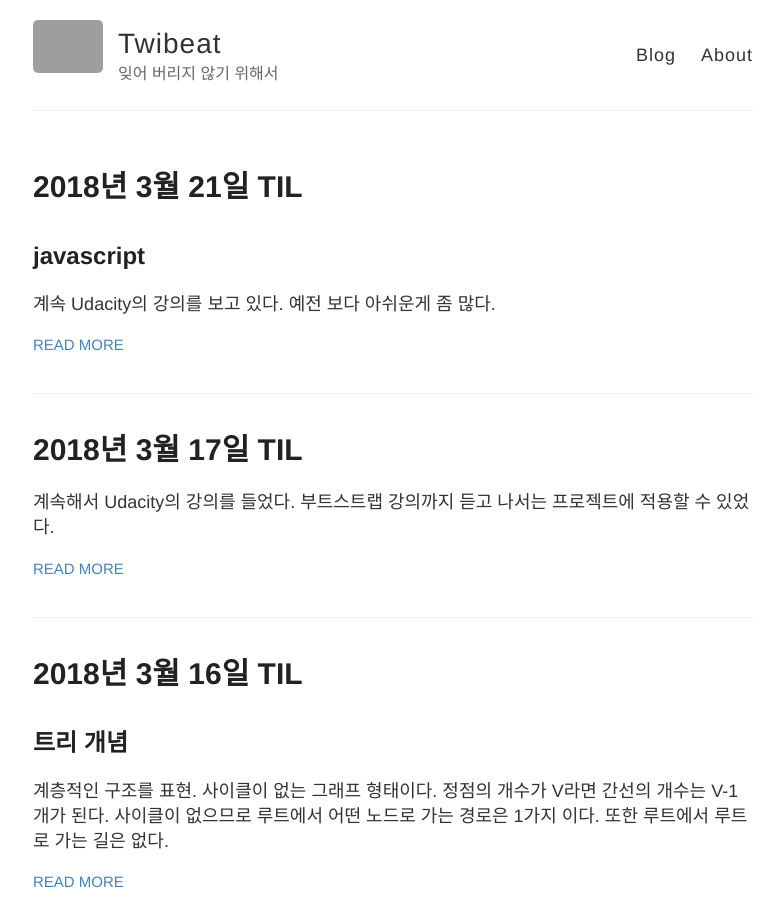
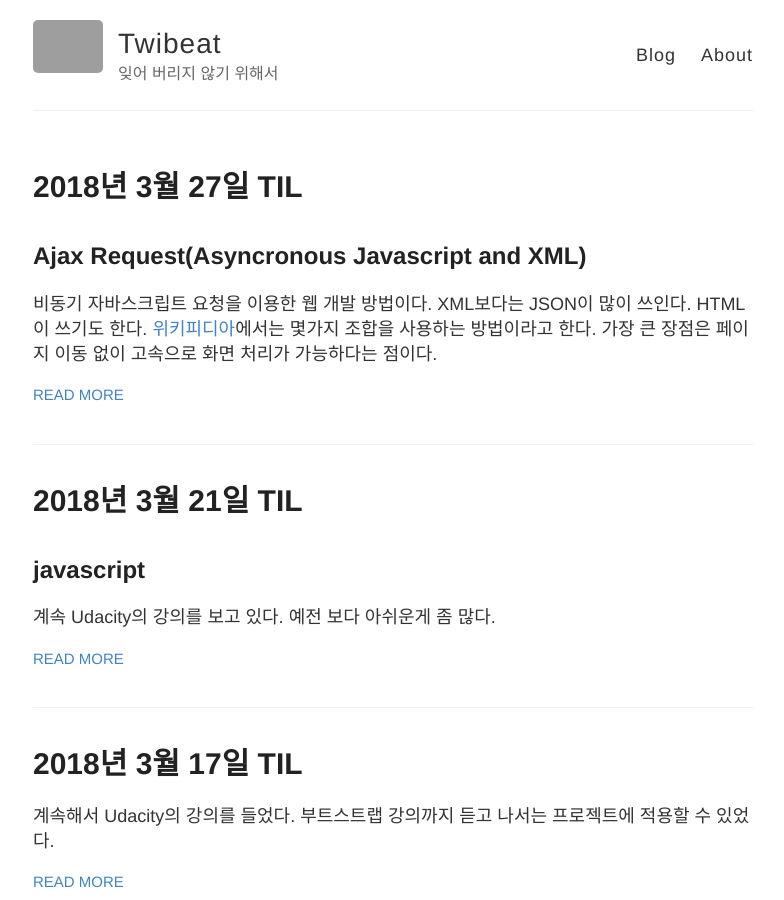
Before and after one commit to changmin-dev/changmin-dev.github.io, a Jekyll site: the page built from index.html, in a window 1280 px wide and 900 px high. Shown: the whole window, without its empty margins (247-1031 px from the left). Built offline with Jekyll 4.4.1, drawn with Linux system fonts in a browser that asks for light colours; grey boxes are pictures that could not be loaded.

Commit message:
3월 27일 TIL

````diff
--- a/_posts/2018-03-21-TIL20180320.md
+++ b/_posts/2018-03-21-TIL20180320.md
@@ -26,7 +26,7 @@ padding의 크기를 뜻한다.
 웹페이지의 현재상태를 참조한다. 웹사이트에서 보이는 요소들을 모두 포함하는 DOM이다. 우리는 웹페이지에 변화를 주기 위해 DOM을 조작한다.
 
 ### getElementsBy, getElementBy[]
-id는 유일해야 하므로 단수, 클래스나 태그는 여러개 있을수 이므로 복수이다.
+id는 유일해야 하므로 단수, 클래스나 태그는 여러개 있을 수 있으므로 복수이다.
 
 ### Element.style
 [DOM property](https://developer.mozilla.org/en-US/docs/Web/API/Element/clientHeight)이다. css를 값을 가진다.
@@ -55,9 +55,11 @@ false, 0, "", undefined, null, Nan
 ```
 
 ### 메서드 캡슐화
+```javascript
 object.func = function(){
 
 }
+```
 
 ### 객체 정의하기
 1. 문자 리터럴
@@ -66,3 +68,22 @@ object.func = function(){
 
 ### 스코프에서 주의할점
 if문은 스코프를 만들지 않는다.
+
+### 함수 정의와 호출
+이 경우에는 호출됨
+```
+example1();
+function example1() {
+    console.log("Ran the example");
+}
+```
+호출되지 않음
+```
+example2();
+var example2 = function() {
+    console.log("Ran the example");
+}
+```
+2번째 방법이 순차적이라서 좋은거 같다.ㄴ
+
+=== ==비교
--- /dev/null
+++ b/_posts/2018-03-27-TIL20180327.md
@@ -0,0 +1,13 @@
+---
+layout: post
+title: 2018년 3월 27일 TIL
+---
+
+## Ajax Request(Asyncronous Javascript and XML)
+비동기 자바스크립트 요청을 이용한 웹 개발 방법이다. XML보다는 JSON이 많이 쓰인다. HTML이 쓰기도 한다. [위키피디아](https://ko.wikipedia.org/wiki/Ajax)에서는 몇가지 조합을 사용하는 방법이라고 한다. 가장 큰 장점은 페이지 이동 없이 고속으로 화면 처리가 가능하다는 점이다.
+
+## 동기(Syncronous)와 비동기(Asyncronous)
+Caller(호출하는 함수)가 Callee(호출 당하는 함수)의 `완료`를 기다리거나 지속적으로 확인하면 `동기`이다. 반대로 Caller가 Callee의 `완료`를 기다리지 않으면 `비동기`이다. 이 경우에는 Caller가 Callee에게 Callback을 넘겨서 원하는 작업을 하도록한다.
+
+## Blocking과 Non-Blocking
+Callee가 실행이 완료 될때까지 Caller에게 리턴하지 않아서 `제어권을 넘겨주지 않는다`면 `Blocking`이고 Callee가 리턴해서 `제어권을 넘겨 주어`서 Callee가 실행 중인 경우에도 Caller가 실행 가능하면 `Non-Blocking`이다.
````
